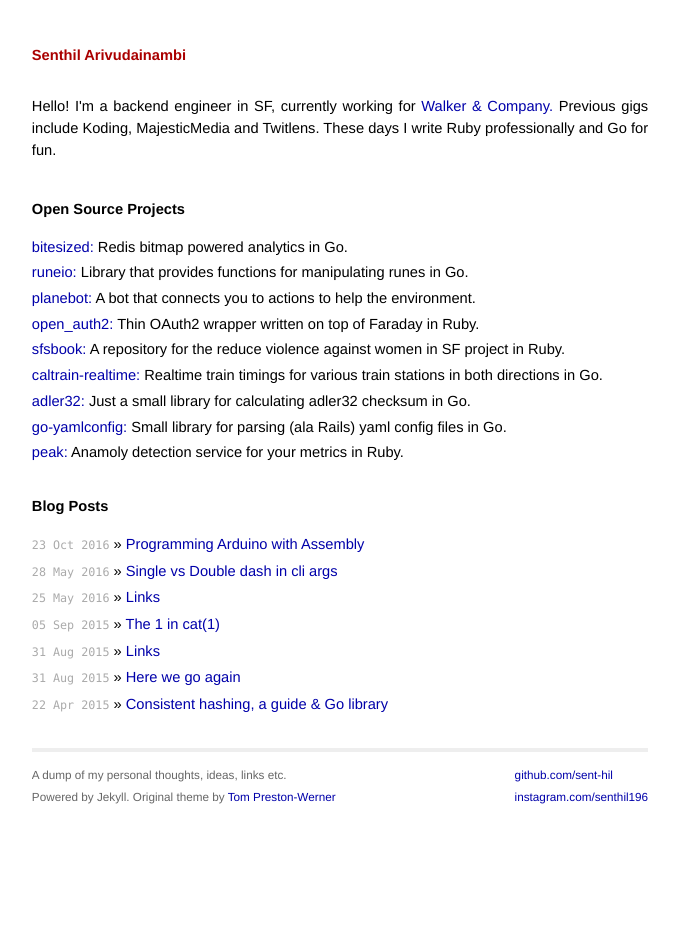
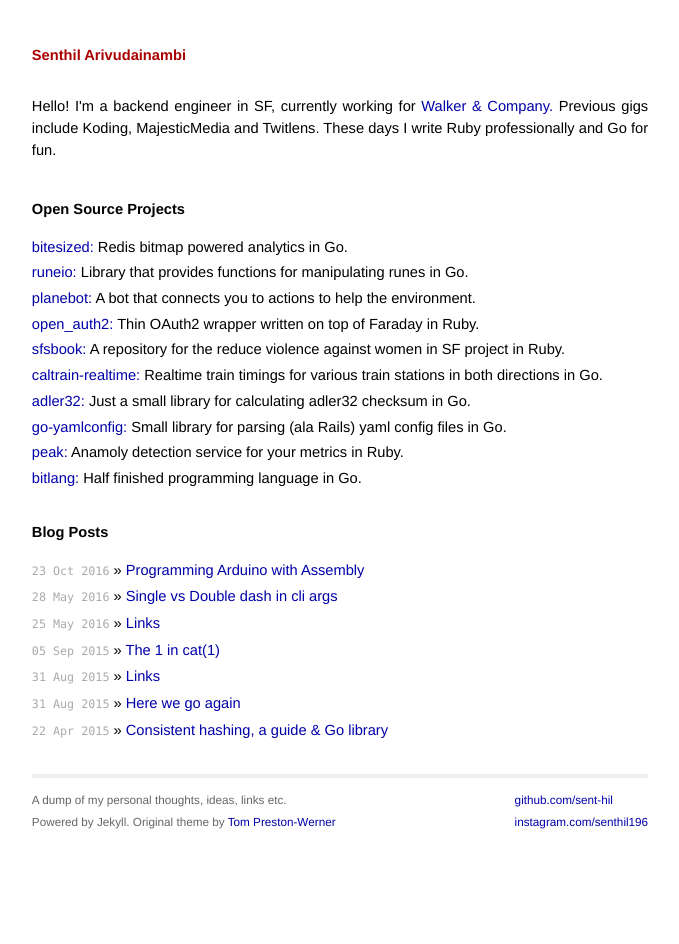
Before and after one commit to sent-hil/sent-hil.github.io, a Jekyll site: the page built from index.html, in a window 1280 px wide. Shown: the whole page, without its empty margins (300-979 px from the left). Built offline with Jekyll 4.4.1, drawn with Linux system fonts in a browser that asks for light colours.

Commit message:
add bitlang link

```diff
--- a/index.html
+++ b/index.html
@@ -17,6 +17,7 @@ title: Senthil Arivudainambi
     <li><a target="blank" href="https://github.com/sent-hil/adler32">adler32:</a> Just a small library for calculating adler32 checksum in Go.</li>
     <li><a target="blank" href="https://github.com/sent-hil/go-yamlconfig">go-yamlconfig:</a> Small library for parsing (ala Rails) yaml config files in Go.</li>
     <li><a target="blank" href="https://github.com/sent-hil/peak">peak:</a> Anamoly detection service for your metrics in Ruby.</li>
+    <li><a target="blank" href="https://github.com/sent-hil/bitlang">bitlang:</a> Half finished programming language in Go.</li>
   </ul>
 
   <h1>Blog Posts</h1>
```
